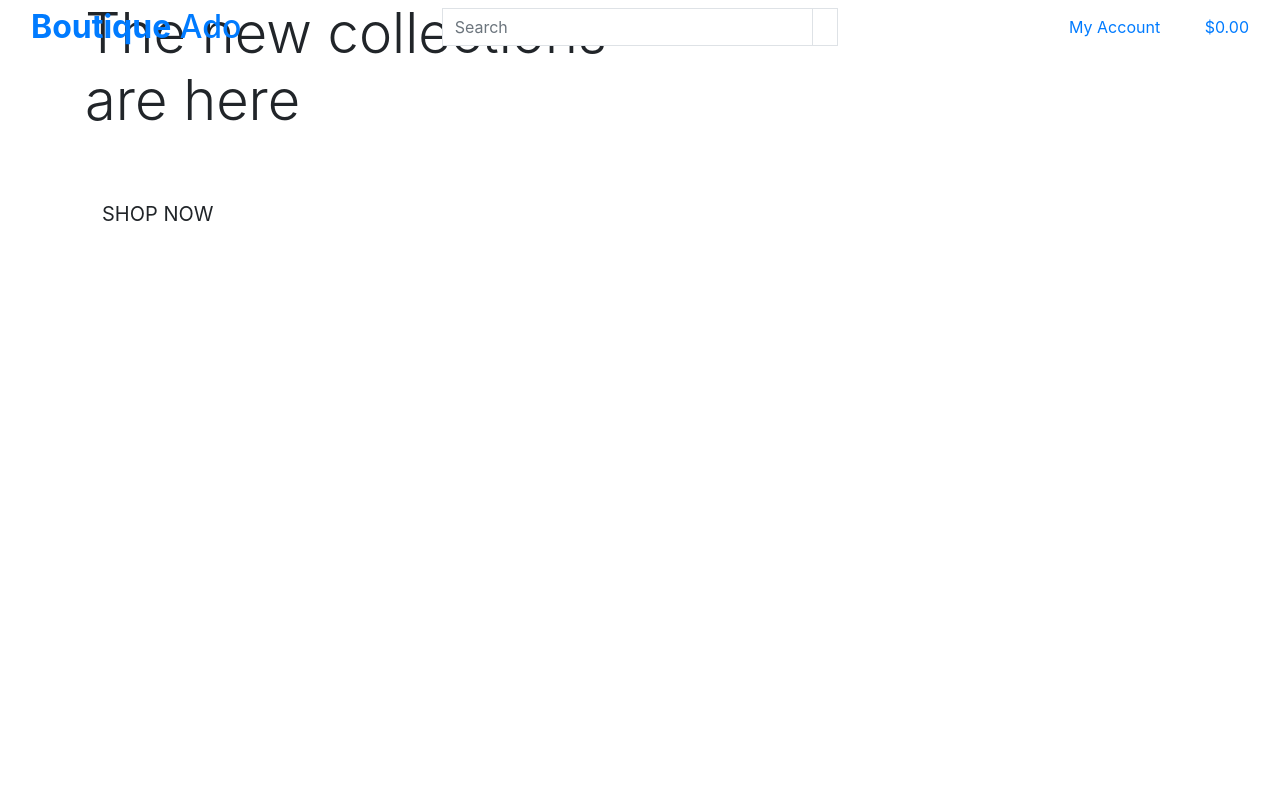
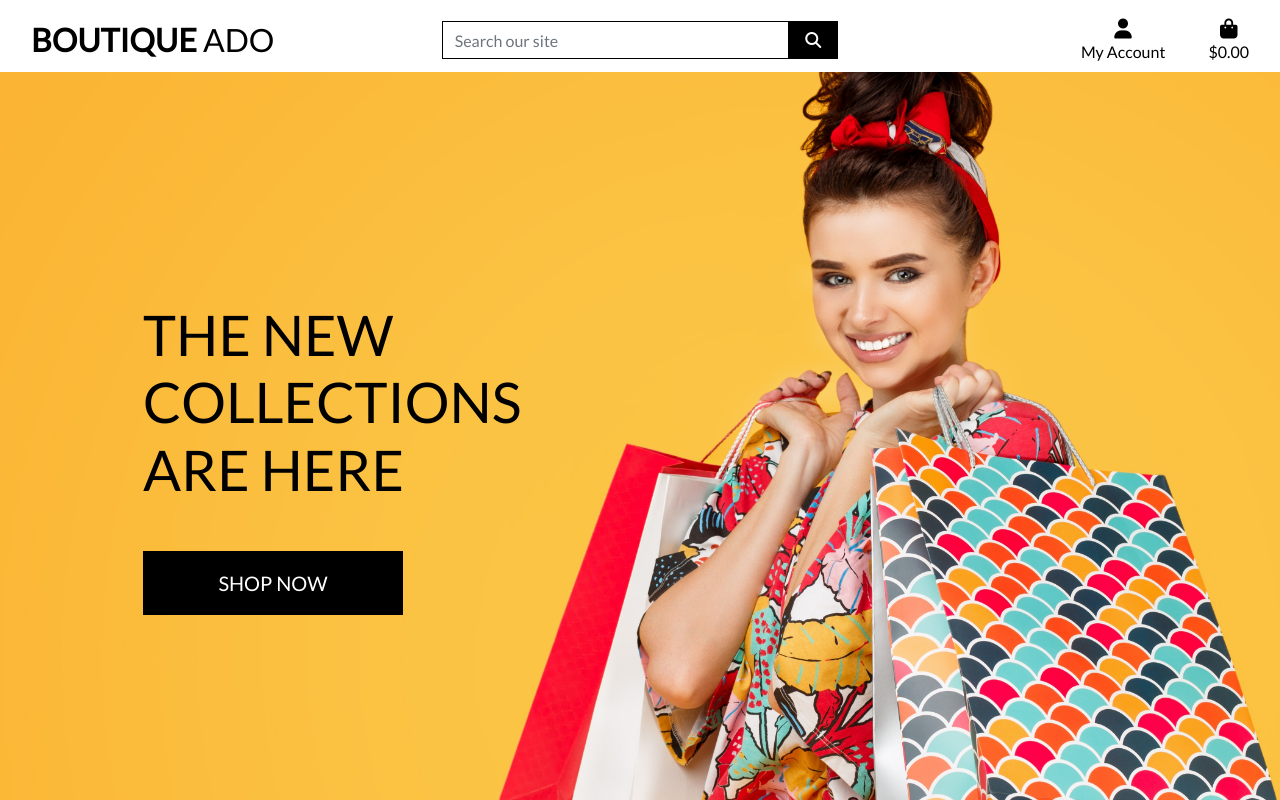
Before and after one commit to Saraholoughlin5/boutique_ado_v1, a Django app: page / in a window 1280 px wide. Run offline with Django 3.2, Linux system fonts and the light colour scheme; some libraries are stand-ins or nearby versions.

Commit message:
Complete homepage header and css

```diff
--- a/boutique_ado/settings.py
+++ b/boutique_ado/settings.py
@@ -144,9 +144,13 @@ USE_TZ = True
 
 
 # Static files (CSS, JavaScript, Images)
-# https://docs.djangoproject.com/en/3.2/howto/static-files/
+# https://docs.djangoproject.com/en/3.0/howto/static-files/
 
 STATIC_URL = '/static/'
+STATICFILES_DIRS = (os.path.join(BASE_DIR, 'static'),)
+
+MEDIA_URL = '/media/'
+MEDIA_ROOT = os.path.join(BASE_DIR, 'media')
 
 # Default primary key field type
 # https://docs.djangoproject.com/en/3.2/ref/settings/#default-auto-field
--- a/boutique_ado/urls.py
+++ b/boutique_ado/urls.py
@@ -15,9 +15,11 @@ Including another URLconf
 """
 from django.contrib import admin
 from django.urls import path, include
+from django.conf import settings
+from django.conf.urls.static import static
 
 urlpatterns = [
     path('admin/', admin.site.urls),
     path('accounts/', include('allauth.urls')),
     path('', include('home.urls'))
-]
+] + static(settings.MEDIA_URL, document_root=settings.MEDIA_ROOT)
--- /dev/null
+++ b/static/css/base.css
@@ -0,0 +1,81 @@
+html {
+    height: 100%;
+}
+
+body {
+    background: url('/media/homepage_background_cropped.jpg') no-repeat center center fixed;
+    background-size: cover;
+    height: calc(100vh - 164px);
+    color: #555;
+    font-family: 'Lato';
+}
+
+/* from Bulma */
+.icon {
+    align-items: center;
+    display: inline-flex;
+    justify-content: center;
+    height: 1.5rem;
+    width: 1.5rem;
+}
+
+.logo-font {
+    text-transform: uppercase;
+}
+
+.main-logo-link {
+    width: fit-content;
+}
+
+.shop-now-button {
+    background: black;
+    color: white;
+    min-width: 260px;
+}
+
+.btn-black {
+    background: black;
+    color: white;
+}
+
+.shop-now-button:hover,
+.shop-now-button:active,
+.shop-now-button:focus,
+.btn-black:hover,
+.btn-black:active,
+.btn-black:focus {
+    background: #222;
+    color: white;
+}
+
+.text-black {
+    color: #000 !important;
+}
+
+.border-black {
+    border: 1px solid black !important;
+}
+
+/* -------------------------------- Media Queries */
+
+/* Slightly larger container on xl screens */
+@media (min-width: 1200px) {
+  .container {
+    max-width: 80%;
+  }
+}
+
+/* fixed top navbar only on medium and up */
+@media (min-width: 992px) {
+    .fixed-top-desktop-only {
+        position: fixed;
+        top: 0;
+        right: 0;
+        left: 0;
+        z-index: 1030;
+    }
+
+    .header-container {
+        padding-top: 164px;
+    }
+}
--- a/templates/base.html
+++ b/templates/base.html
@@ -1,26 +1,30 @@
+{% load static %}
+
 <!doctype html>
 <html lang="en">
 
 <head>
 
     {% block meta %}
-    <meta http-equiv="X-UA-Compatible" content="ie=edge">
-    <meta charset="utf-8">
-    <meta name="viewport" content="width=device-width, initial-scale=1, shrink-to-fit=no">
+        <meta http-equiv="X-UA-Compatible" content="ie=edge">
+        <meta charset="utf-8">
+        <meta name="viewport" content="width=device-width, initial-scale=1, shrink-to-fit=no">
     {% endblock %}
 
     {% block extra_meta %}
     {% endblock %}
 
     {% block corecss %}
-    <link rel="stylesheet" href="https://stackpath.bootstrapcdn.com/bootstrap/4.4.1/css/bootstrap.min.css"
-        integrity="sha384-Vkoo8x4CGsO3+Hhxv8T/Q5PaXtkKtu6ug5TOeNV6gBiFeWPGFN9MuhOf23Q9Ifjh" crossorigin="anonymous">
+        <link rel="stylesheet" href="https://stackpath.bootstrapcdn.com/bootstrap/4.4.1/css/bootstrap.min.css" integrity="sha384-Vkoo8x4CGsO3+Hhxv8T/Q5PaXtkKtu6ug5TOeNV6gBiFeWPGFN9MuhOf23Q9Ifjh" crossorigin="anonymous">
+        <link rel="stylesheet" href="https://fonts.googleapis.com/css?family=Lato&display=swap">
+        <link rel="stylesheet" href="{% static 'css/base.css' %}" type="text/css">
     {% endblock %}
 
     {% block extra_css %}
     {% endblock %}
 
     {% block corejs %}
+    <script src="https://kit.fontawesome.com/696537e239.js" crossorigin="anonymous"></script>
     <script src="https://code.jquery.com/jquery-3.4.1.slim.min.js"
         integrity="sha384-J6qa4849blE2+poT4WnyKhv5vZF5SrPo0iEjwBvKU7imGFAV0wwj1yYfoRSJoZ+n" crossorigin="anonymous">
     </script>
@@ -40,7 +44,7 @@
 
 <body>
     <header class="container-fluid fixed-top">
-        <div class="row">
+        <div id="topnav" class="row bg-white pt-lg-2 d-none d-lg-flex">
             <div class="col-12 col-lg-4 my-auto py-1 py-lg-0 text-center text-lg-left">
                 <a href="{% url 'home' %}" class="nav-link main-logo-link">
                     <h2 class="logo-font text-black my-0"><strong>Boutique</strong> Ado</h2>
@@ -50,7 +54,7 @@
                 <form method="GET" action="">
                     <div class="input-group w-100">
                         <input class="form-control border border-black rounded-0" type="text" name="q"
-                            placeholder="Search">
+                            placeholder="Search our site">
                         <div class="input-group-append">
                             <button class="form-control btn btn-black border border-black rounded-0" type="submit">
                                 <span class="icon">
```
Also changed, not shown: media/homepage_background_cropped.jpg (added).
